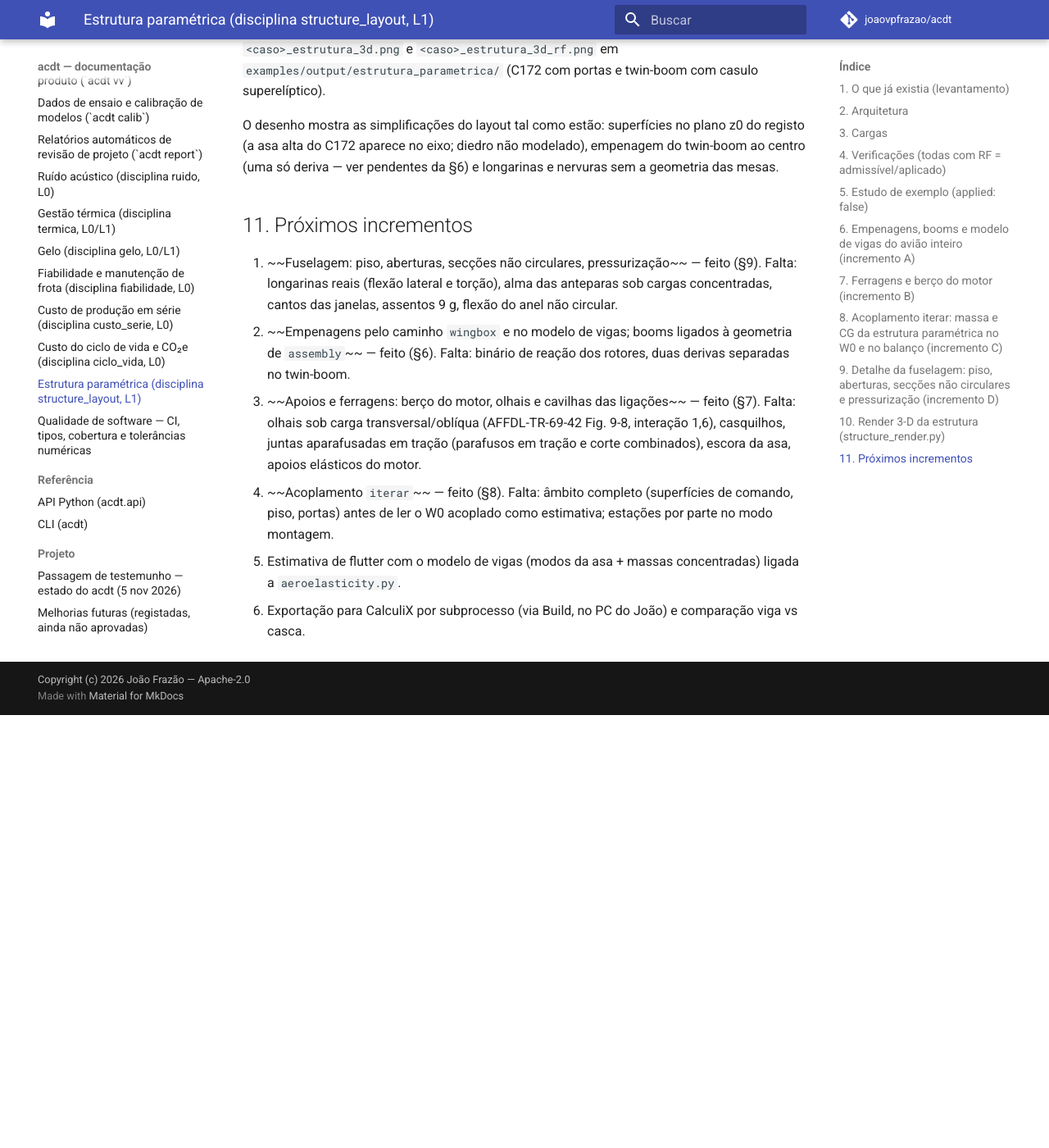
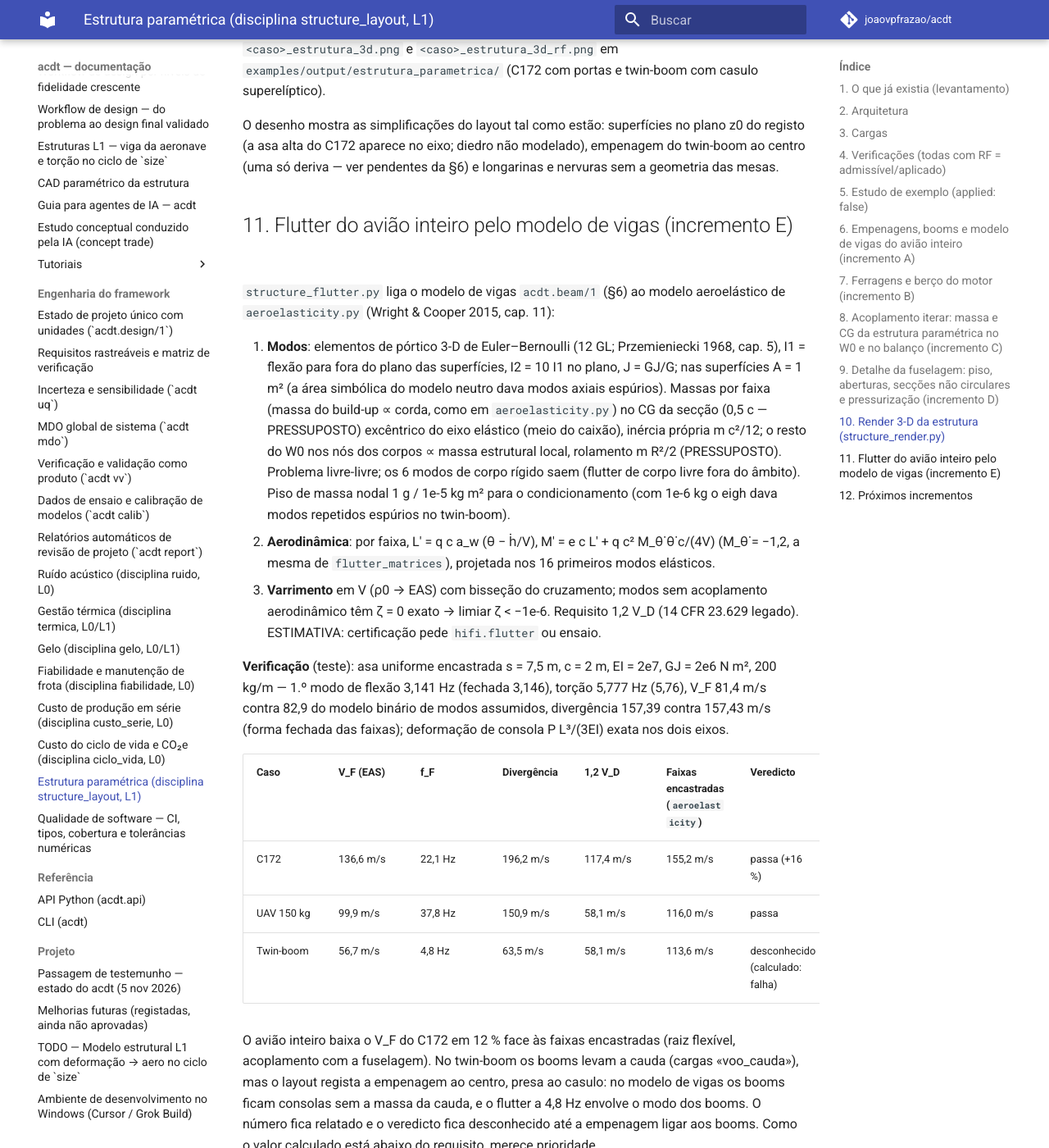
Before and after one commit to joaovpfrazao/acdt, an MkDocs documentation site: the page built from docs/ESTRUTURA_PARAMETRICA.md, in a window 1280 px wide and 1400 px high, scrolled down 11212 px. Shown: the whole window at 82% size. Built offline with MkDocs 1.6.1 and Material for MkDocs 9.7.7, drawn with Linux system fonts in a browser that asks for light colours; comment, search, counter and statistics services are not loaded; before the commit the page ends 12084 px from its top, so only the background shows below that; some of the changed text lies outside the part shown.

Commit message:
Estrutura paramétrica E: flutter do avião inteiro pelo modelo de vigas (docs, estudo)

```diff
--- a/docs/ESTRUTURA_PARAMETRICA.md
+++ b/docs/ESTRUTURA_PARAMETRICA.md
@@ -309,7 +309,41 @@ O desenho mostra as simplificações do layout tal como estão: superfícies no
 aparece no eixo; diedro não modelado), empenagem do twin-boom ao centro (uma só deriva — ver pendentes da §6) e
 longarinas e nervuras sem a geometria das mesas.
 
-## 11. Próximos incrementos
+## 11. Flutter do avião inteiro pelo modelo de vigas (incremento E)
+
+`structure_flutter.py` liga o modelo de vigas `acdt.beam/1` (§6) ao modelo aeroelástico de
+`aeroelasticity.py` (Wright & Cooper 2015, cap. 11):
+
+1. **Modos**: elementos de pórtico 3-D de Euler–Bernoulli (12 GL; Przemieniecki 1968, cap. 5), I1 = flexão para fora
+   do plano das superfícies, I2 = 10 I1 no plano, J = GJ/G; nas superfícies A = 1 m² (a área simbólica do modelo
+   neutro dava modos axiais espúrios). Massas por faixa (massa do build-up ∝ corda, como em `aeroelasticity.py`) no
+   CG da secção (0,5 c — PRESSUPOSTO) excêntrico do eixo elástico (meio do caixão), inércia própria m c²/12; o resto
+   do W0 nos nós dos corpos ∝ massa estrutural local, rolamento m R²/2 (PRESSUPOSTO). Problema livre-livre; os 6
+   modos de corpo rígido saem (flutter de corpo livre fora do âmbito). Piso de massa nodal 1 g / 1e-5 kg m² para o
+   condicionamento (com 1e-6 kg o eigh dava modos repetidos espúrios no twin-boom).
+2. **Aerodinâmica**: por faixa, L' = q c a_w (θ − ḣ/V), M' = e c L' + q c² M_θ̇ θ̇ c/(4V) (M_θ̇ = −1,2, a mesma de
+   `flutter_matrices`), projetada nos 16 primeiros modos elásticos.
+3. **Varrimento** em V (ρ0 → EAS) com bisseção do cruzamento; modos sem acoplamento aerodinâmico têm ζ = 0 exato →
+   limiar ζ < −1e-6. Requisito 1,2 V_D (14 CFR 23.629 legado). ESTIMATIVA: certificação pede `hifi.flutter` ou ensaio.
+
+**Verificação** (teste): asa uniforme encastrada s = 7,5 m, c = 2 m, EI = 2e7, GJ = 2e6 N m², 200 kg/m —
+1.º modo de flexão 3,141 Hz (fechada 3,146), torção 5,777 Hz (5,76), V_F 81,4 m/s contra 82,9 do modelo binário de
+modos assumidos, divergência 157,39 contra 157,43 m/s (forma fechada das faixas); deformação de consola P L³/(3EI)
+exata nos dois eixos.
+
+| Caso | V_F (EAS) | f_F | Divergência | 1,2 V_D | Faixas encastradas (`aeroelasticity`) | Veredicto |
+|---|---|---|---|---|---|---|
+| C172 | 136,6 m/s | 22,1 Hz | 196,2 m/s | 117,4 m/s | 155,2 m/s | passa (+16 %) |
+| UAV 150 kg | 99,9 m/s | 37,8 Hz | 150,9 m/s | 58,1 m/s | 116,0 m/s | passa |
+| Twin-boom | 56,7 m/s | 4,8 Hz | 63,5 m/s | 58,1 m/s | 113,6 m/s | desconhecido (calculado: falha) |
+
+O avião inteiro baixa o V_F do C172 em 12 % face às faixas encastradas (raiz flexível, acoplamento com a
+fuselagem). No twin-boom os booms levam a cauda (cargas «voo_cauda»), mas o layout regista a empenagem ao centro,
+presa ao casulo: no modelo de vigas os booms ficam consolas sem a massa da cauda, e o flutter a 4,8 Hz envolve o
+modo dos booms. O número fica relatado e o veredicto fica desconhecido até a empenagem ligar aos booms. Como o valor
+calculado está abaixo do requisito, merece prioridade.
+
+## 12. Próximos incrementos
 
 1. ~~Fuselagem: piso, aberturas, secções não circulares, pressurização~~ — feito (§9). Falta: longarinas reais
    (flexão lateral e torção), alma das anteparas sob cargas concentradas, cantos das janelas, assentos 9 g, flexão
@@ -321,5 +355,7 @@ longarinas e nervuras sem a geometria das mesas.
    (parafusos em tração e corte combinados), escora da asa, apoios elásticos do motor.
 4. ~~Acoplamento `iterar`~~ — feito (§8). Falta: âmbito completo (superfícies de comando, piso, portas) antes de
    ler o W0 acoplado como estimativa; estações por parte no modo montagem.
-5. Estimativa de flutter com o modelo de vigas (modos da asa + massas concentradas) ligada a `aeroelasticity.py`.
+5. ~~Estimativa de flutter com o modelo de vigas~~ — feito (§11). Falta: empenagem do twin-boom ligada aos booms
+   (o V_F calculado fica abaixo do requisito), superfícies de comando (massa e compensação), caso de tanques cheios,
+   flutter de corpo livre, aerodinâmica não estacionária (Theodorsen / p-k).
 6. Exportação para CalculiX por subprocesso (via Build, no PC do João) e comparação viga vs casca.
```
Also changed, not shown: CAPABILITIES.md (+13 -0 lines), docs/HANDOFF.md (+6 -0 lines), 8 other files.
